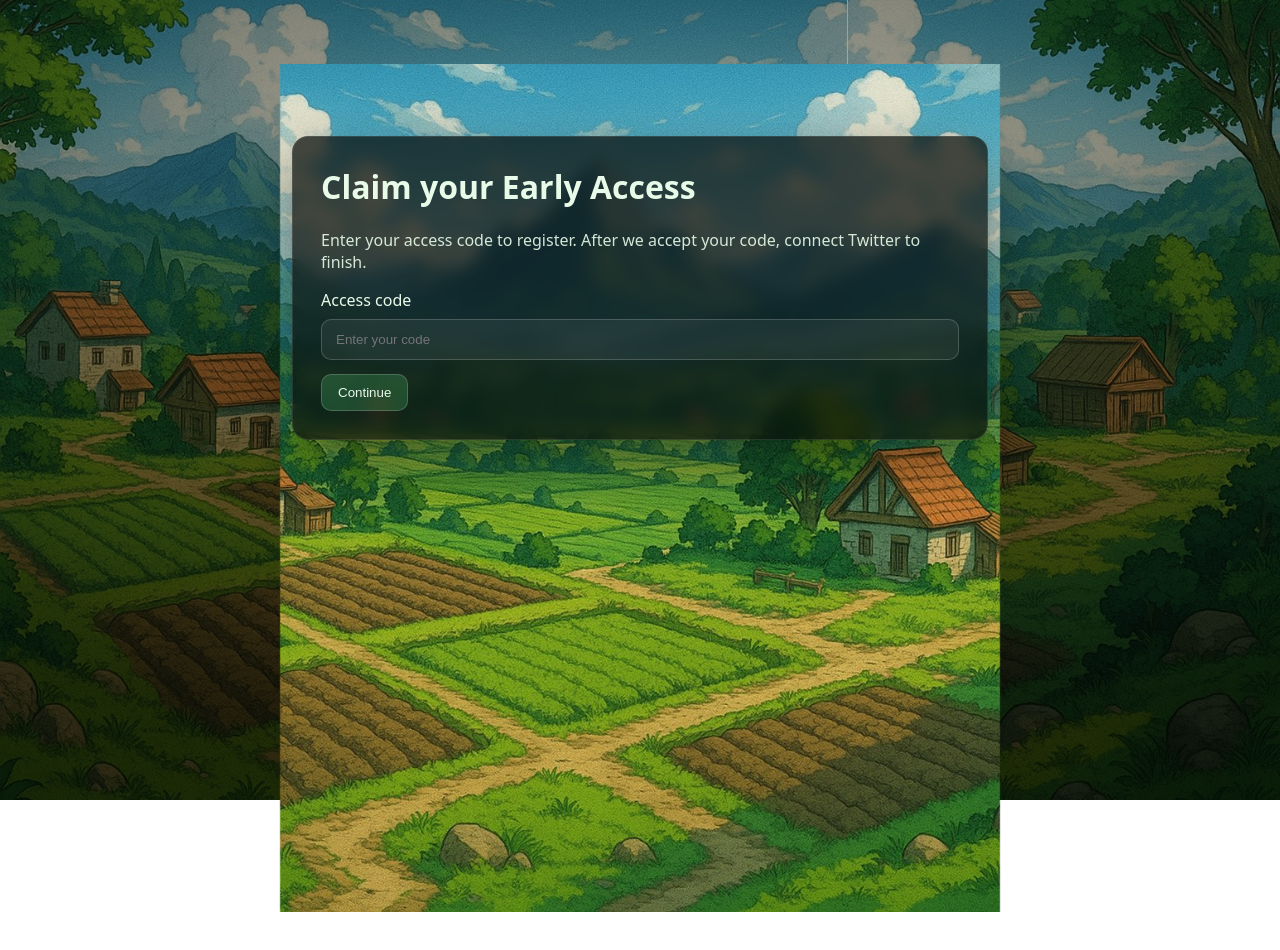
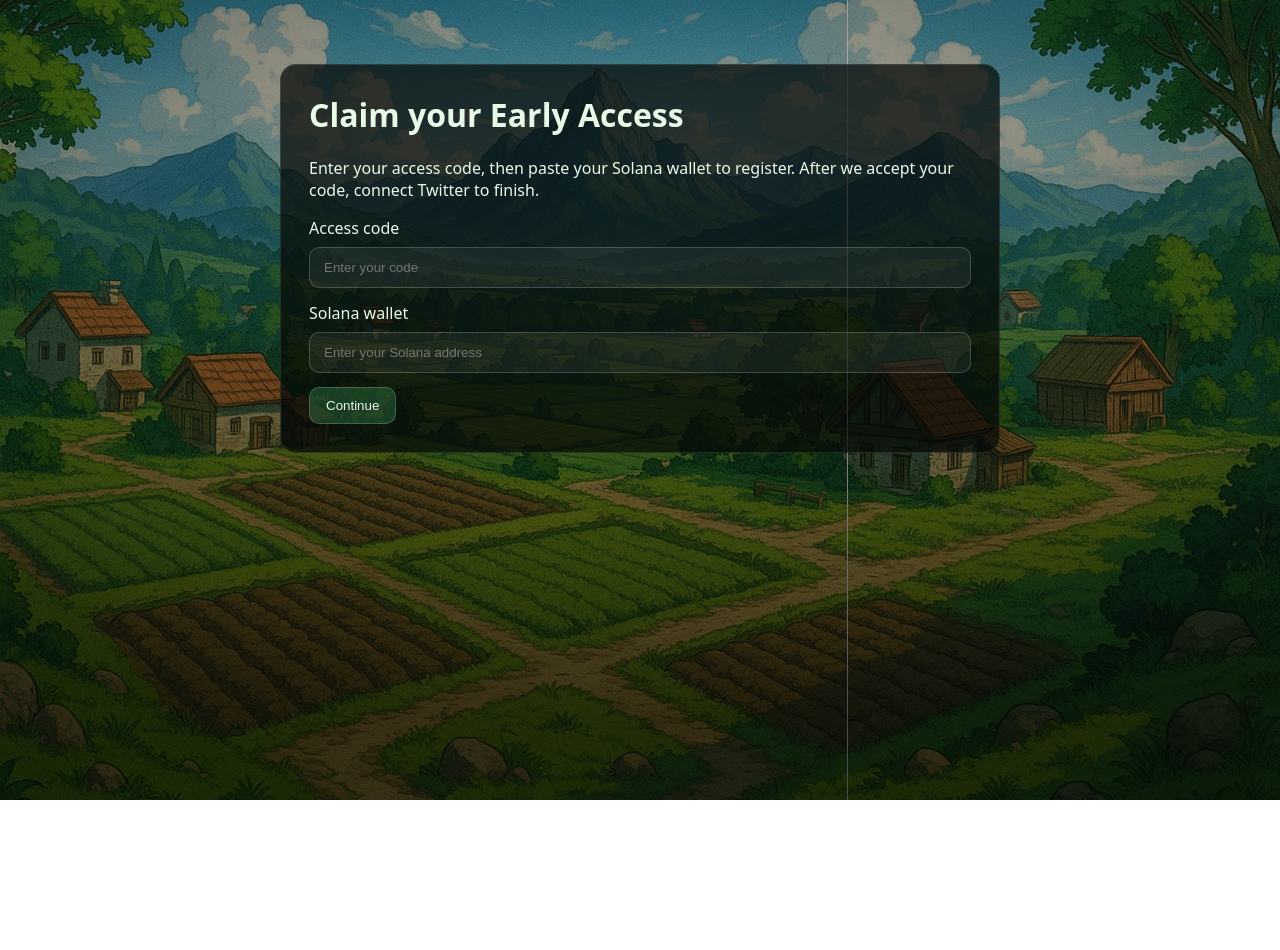
Before and after one commit to thewolfofwolves/plowed-access, a Next.js app: page / in a window 1280 px wide. Shown: the top 950 px of the page. After the commit the page ends 864 px from the top, so only its background shows below. Built offline with nearby package versions, Linux system fonts and the light colour scheme.

Commit message:
Update page.js

```diff
--- a/app/page.js
+++ b/app/page.js
@@ -1,46 +1,34 @@
 "use client";
 import { useState } from "react";
 
-/**
- * Home page
- * - User pastes Early Access code
- * - We POST /api/claim (your server will also set the short-lived x_claim cookie)
- * - On success we store claimId and render a "Sign in with Twitter" button:
- *     /api/x/start?mode=link&claim=<claimId>
- * - If the user somehow loses the claimId, /api/x/start still has the cookie fallback
- */
-export default function Page() {
+export default function Home() {
   const [code, setCode] = useState("");
-  const [submitting, setSubmitting] = useState(false);
+  const [wallet, setWallet] = useState("");
   const [msg, setMsg] = useState("");
-  const [claimId, setClaimId] = useState(null);
+  const [loading, setLoading] = useState(false);
 
-  async function submitCode(e) {
+  async function onSubmit(e) {
     e.preventDefault();
     setMsg("");
-    setSubmitting(true);
+    setLoading(true);
+
     try {
-      // You already have /api/claim that:
-      //  - verifies the code + wallet (if you require wallet here, add a field and include it)
-      //  - calls your claim_code RPC
-      //  - returns { ok:true, id, tier } and sets a short-lived x_claim cookie
       const r = await fetch("/api/claim", {
         method: "POST",
         headers: { "Content-Type": "application/json" },
-        body: JSON.stringify({ code: code.trim(), wallet: "" /* add if you collect wallet here */ }),
+        body: JSON.stringify({ code, wallet }),
       });
       const j = await r.json();
       if (!r.ok) {
-        setMsg(j.error || "Could not claim that code.");
-        setSubmitting(false);
+        setMsg(j.error || "Failed to claim");
         return;
       }
-      setClaimId(j.id); // <-- we’ll use this to build the Twitter link
-      setMsg("Code accepted. Connect Twitter to finish.");
-    } catch (e) {
-      setMsg("Something went wrong. Please try again.");
+      // success -> go link X
+      window.location.href = "/api/x/start?mode=link";
+    } catch (err) {
+      setMsg("Network error");
     } finally {
-      setSubmitting(false);
+      setLoading(false);
     }
   }
 
@@ -49,15 +37,12 @@ export default function Page() {
     margin: "48px auto",
     padding: 28,
     background: "rgba(6,10,7,0.72)",
-    backdropFilter: "blur(8px)",
     border: "1px solid rgba(255,255,255,0.10)",
     borderRadius: 16,
-    boxShadow: "0 24px 60px rgba(0,0,0,0.45)",
     boxSizing: "border-box",
   };
 
-  const inputStyle = {
-    display: "block",
+  const input = {
     width: "100%",
     padding: "12px 14px",
     margin: "8px 0 14px",
@@ -77,61 +62,40 @@ export default function Page() {
     cursor: "pointer",
   };
 
-  const linkBtn = {
-    ...button,
-    display: "inline-block",
-    textDecoration: "none",
-  };
-
   return (
-    <main style={{
-      minHeight: "100vh",
-      backgroundImage: "url(/bg.jpg)", // your background
-      backgroundSize: "cover",
-      backgroundPosition: "center",
-      padding: "24px 12px"
-    }}>
+    <main>
       <div style={shell}>
         <h1 style={{ marginTop: 0 }}>Claim your Early Access</h1>
-        <p style={{ opacity: 0.9 }}>
-          Enter your access code to register. After we accept your code,
-          connect Twitter to finish.
+        <p>
+          Enter your access code, then paste your Solana wallet to register. After we accept your
+          code, connect Twitter to finish.
         </p>
 
-        {!claimId ? (
-          <form onSubmit={submitCode}>
-            <label htmlFor="code">Access code</label>
+        <form onSubmit={onSubmit}>
+          <label>Access code</label>
           <input
-              id="code"
+            style={input}
             value={code}
             onChange={(e) => setCode(e.target.value)}
-              style={inputStyle}
             placeholder="Enter your code"
             required
           />
-            <button type="submit" style={button} disabled={submitting}>
-              {submitting ? "Checking…" : "Continue"}
+
+          <label>Solana wallet</label>
+          <input
+            style={input}
+            value={wallet}
+            onChange={(e) => setWallet(e.target.value)}
+            placeholder="Enter your Solana address"
+            required
+          />
+
+          <button type="submit" style={button} disabled={loading}>
+            {loading ? "Checking..." : "Continue"}
           </button>
-            {msg && <div style={{ marginTop: 12, opacity: 0.9 }}>{msg}</div>}
         </form>
-        ) : (
-          <>
-            <p style={{ marginTop: 0 }}>
-              ✅ Code accepted. Click below to connect your Twitter and complete registration.
-            </p>
-            <a
-              style={linkBtn}
-              href={`/api/x/start?mode=link&claim=${encodeURIComponent(claimId)}`}
-            >
-              Sign in with Twitter
-            </a>
 
-            <p style={{ marginTop: 12, opacity: 0.8 }}>
-              Tip: If you switch browsers or lose this page, the link may still work
-              because we set a short-lived claim cookie. If not, just re-enter your code.
-            </p>
-          </>
-        )}
+        {msg && <p style={{ marginTop: 12 }}>{msg}</p>}
       </div>
     </main>
   );
```
Lines whose indentation alone changed are shown as unchanged.
